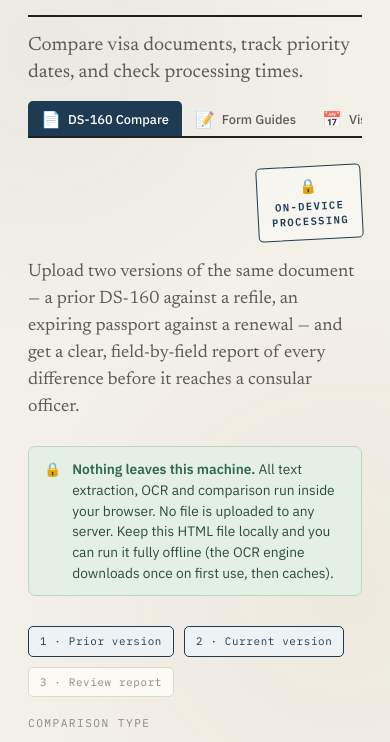
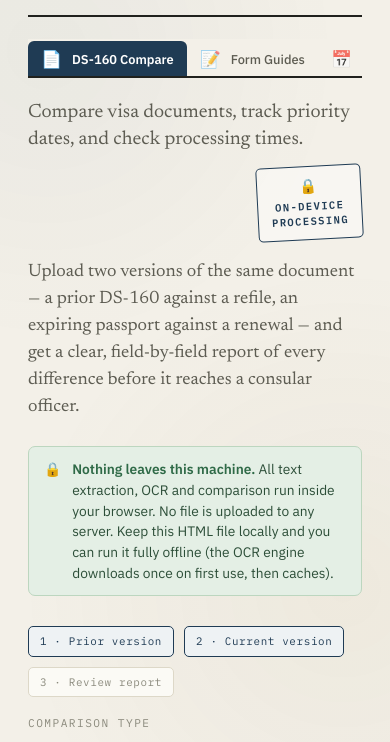
Before and after one commit to kkbcori/visadash-web, a plain HTML site: page index.html in a window 390 px wide. Shown: the part 102-844 px from the top of the page. Drawn offline with Linux system fonts and the light colour scheme.

Commit message:
Redesign toolkit menu as a left-side vertical nav rail
Convert the horizontal tab bar into a sticky left rail: .wrap is now the
page grid (216px | 1fr) with a full-width header, the #tabnav nav rail in
column 1, and hero/tabs/footer in column 2. Collapses to a horizontal
scroll bar under 760px. Same data-tab buttons, so routing JS is untouched.

Co-Authored-By: Claude Opus 4.8 <noreply@anthropic.com>

```diff
--- a/index.html
+++ b/index.html
@@ -47,12 +47,17 @@
     line-height:1.5;
     -webkit-font-smoothing:antialiased;
   }
-  .wrap{max-width:1180px;margin:0 auto;padding:34px 28px 80px}
+  .wrap{
+    max-width:1180px;margin:0 auto;padding:34px 28px 80px;
+    display:grid;grid-template-columns:216px minmax(0,1fr);
+    column-gap:40px;align-items:start;
+  }
 
   /* ---- header ---- */
   header{
+    grid-column:1/-1;
     border-bottom:2px solid var(--ink);
-    padding-bottom:18px;margin-bottom:8px;
+    padding-bottom:18px;margin-bottom:22px;
     display:flex;align-items:flex-end;justify-content:space-between;gap:24px;flex-wrap:wrap;
   }
   .brand h1{
@@ -483,33 +488,58 @@
     details.match-panel[open] .match-inner{display:block}
   }
 
-  /* ===================== main nav (single tab bar) ===================== */
-  .hero{margin:16px 0 12px}
+  /* ===================== main nav (left-side vertical rail) ===================== */
+  .hero{margin:0 0 12px}
   .hero-lede{
     font-family:'Newsreader',serif;font-size:1.2rem;line-height:1.4;
     color:var(--ink-soft);max-width:820px;
   }
+  /* right-hand column holds hero + tools + footer; nav is the left rail */
+  .page{min-width:0}
+  .content{min-width:0}
   .nav-main{
-    display:flex;gap:0;flex-wrap:wrap;
-    margin:0 0 28px;border-bottom:2px solid var(--ink);
+    display:flex;flex-direction:column;gap:2px;
+    position:sticky;top:18px;
+    padding:8px;margin:0;
+    background:var(--panel);
+    border:1px solid var(--line);border-radius:11px;
+  }
+  .nav-main .nav-label{
+    font-family:'IBM Plex Mono',monospace;font-size:.62rem;letter-spacing:.14em;
+    text-transform:uppercase;color:var(--ink-faint);
+    padding:7px 12px 9px;
   }
   .nav-main button{
-    flex:0 1 auto;border:0;border-radius:5px 5px 0 0;
+    width:100%;border:0;border-radius:7px;
     background:transparent;cursor:pointer;
-    font-family:'IBM Plex Sans',sans-serif;font-size:.84rem;font-weight:500;
-    color:var(--ink-soft);padding:11px 16px;
-    display:inline-flex;align-items:center;gap:7px;
-    position:relative;top:2px;
+    font-family:'IBM Plex Sans',sans-serif;font-size:.87rem;font-weight:500;
+    color:var(--ink-soft);padding:11px 12px;
+    display:flex;align-items:center;gap:11px;text-align:left;
     transition:background .15s,color .15s;
-    white-space:nowrap;
   }
   .nav-main button:hover{color:var(--ink);background:var(--paper-2)}
-  .nav-main button.on{background:var(--navy);color:#fff}
-  .nav-main .nav-ico{font-size:1rem;line-height:1;opacity:.8}
+  .nav-main button.on{background:var(--navy);color:#fff;font-weight:600}
+  .nav-main .nav-ico{
+    font-size:1.05rem;line-height:1;opacity:.75;
+    flex:0 0 auto;width:20px;text-align:center;
+  }
   .nav-main button.on .nav-ico{opacity:1}
+  /* collapse to a horizontal scroll bar on narrow screens */
   @media(max-width:760px){
-    .nav-main{flex-wrap:nowrap;overflow-x:auto;-webkit-overflow-scrolling:touch}
-    .nav-main button{flex:0 0 auto;font-size:.8rem;padding:10px 13px}
+    .wrap{grid-template-columns:1fr;column-gap:0}
+    .nav-main{
+      flex-direction:row;gap:0;padding:0;
+      position:sticky;top:0;z-index:20;
+      margin:0 0 22px;background:var(--paper);
+      border:0;border-bottom:2px solid var(--ink);border-radius:0;
+      overflow-x:auto;-webkit-overflow-scrolling:touch;
+    }
+    .nav-main .nav-label{display:none}
+    .nav-main button{
+      flex:0 0 auto;width:auto;
+      border-radius:6px 6px 0 0;position:relative;top:2px;
+      font-size:.8rem;padding:10px 13px;white-space:nowrap;
+    }
   }
 
   /* tab panels */
@@ -729,11 +759,8 @@
     </div>
   </header>
 
-  <section class="hero no-print" aria-label="Introduction">
-    <p class="hero-lede">Compare visa documents, track priority dates, and check processing times.</p>
-  </section>
-
   <nav class="nav-main no-print" id="tabnav" aria-label="Toolkit sections">
+    <span class="nav-label" aria-hidden="true">Toolkit</span>
     <button type="button" data-tab="compare" class="on">
       <span class="nav-ico" aria-hidden="true">&#128196;</span>
       <span>DS-160 Compare</span>
@@ -755,6 +782,14 @@
       <span>Wages &amp; Sponsors</span>
     </button>
   </nav>
+
+  <div class="page">
+
+  <section class="hero no-print" aria-label="Introduction">
+    <p class="hero-lede">Compare visa documents, track priority dates, and check processing times.</p>
+  </section>
+
+  <div class="content">
 
   <!-- ════════════════ TAB: DS-160 Comparison Tool ════════════════ -->
   <section class="tab active" id="tab-compare">
@@ -960,6 +995,8 @@
     </div>
   </section>
 
+  </div><!-- /.content -->
+
   <footer class="site-footer">
     <b>VisaDash is not legal advice and is not affiliated with USCIS, the Department of State, or the Department of Labor.</b>
     It is a free educational toolkit &mdash; the comparison tool, guides, and lookups help you spot issues and understand the process, for a human to verify.
@@ -967,6 +1004,7 @@
     Bulletin, processing-time, wage and sponsor figures are periodic snapshots &mdash; always confirm against the official sources before you rely on them.
   </footer>
 
+  </div><!-- /.page -->
 </div>
 
 <script>
```
Also changed, not shown: CLAUDE.md (+10 -0 lines).
